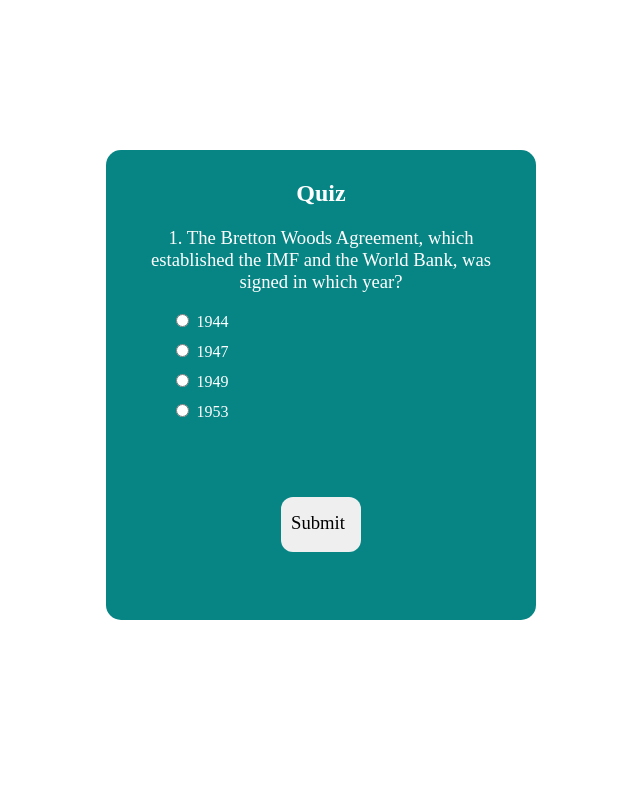
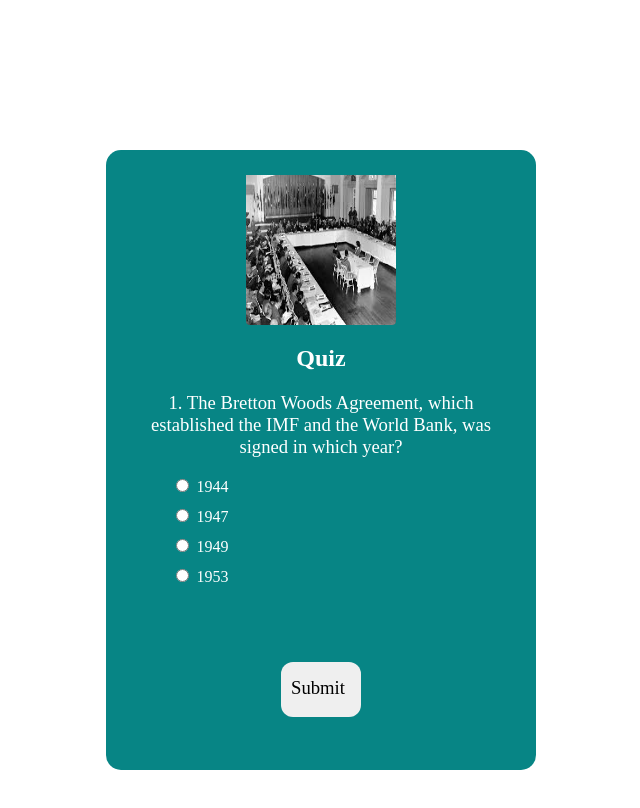
Before and after one commit to Dani5032/Quiz-Site, a plain HTML site: page index.html in a window 1280 px wide. Shown: the whole page, without its empty margins (319-959 px from the left). Drawn offline with Linux system fonts and the light colour scheme.

Commit message:
adding pictures to each question

```diff
--- a/index.html
+++ b/index.html
@@ -8,6 +8,7 @@
 </head>
 <body>
     <div class="quiz">
+        <img src="" alt="image" id="replaceImage">
         <h2>Quiz</h2>
         <p id="question"></p>
         <ul>
--- a/index.js
+++ b/index.js
@@ -43,7 +43,28 @@ const answers = [
     "Two",
     "Corsica"
 ];
-
+const images = [
+    "assets/pharaoh-pyramids.jpg",
+    "assets/Tigris-Euphrates Valley.jpg",
+    "assets/Hieroglyphics.jpg",
+    "assets/The German invasion of Poland.jpg",
+    "assets/ussr.png",
+    "assets/thomasjefferson.jpg",
+    "assets/13.png",
+    "assets/apollo.jpg",
+    "assets/georgewashington.jpg",
+    "assets/Delaware.jpg",
+    "assets/spain.jpg",
+    "assets/treatyofparis.jpg",
+    "assets/kenya.png",
+    "assets/congo.png",
+    "assets/brentonwoods.jpg",
+    "assets/euro.jpg",
+    "assets/zaibatsu.jpg",
+    "assets/mickeymouse.jpg",
+    "assets/anne.jpg",
+    "assets/corsica.jpg"
+]
 const allAnswers = [
     ["Aztec", "Roman", "Egyptian", "Greek"],
     ["Nile Valley", "Indus Valley", "Yellow River Valley", "Tigris-Euphrates Valley"],
@@ -68,6 +89,7 @@ const allAnswers = [
 ];
 
 
+
 // Setting up variables
 let Num = 0;
 let next = 0;
@@ -81,7 +103,8 @@ const radioAnswers = document.getElementsByName("answer");
 const quizData = questions.map((q, i) => ({
     question: q,
     correctAnswer: answers[i],
-    choices: allAnswers[i]
+    choices: allAnswers[i],
+    image: images[i]
 }));
 
 //shuffle the questions around
@@ -137,6 +160,8 @@ function loadQuestion() {
     Num++;
     questionsSection.innerText = Num+". " + quizData[next].question;
     const choices = quizData[next].choices;
+    const imageTag = document.getElementById("replaceImage");
+    imageTag.src = quizData[next].image;
 
     for (let i = 0; i < radioAnswers.length; i++) {
         radioAnswers[i].value = choices[i];
--- a/style.css
+++ b/style.css
@@ -7,13 +7,21 @@ body{
     margin-right: auto;
     background-color: rgb(7, 133, 133);
     width: 30%;
-    height: 450px;
+    height: 600px;
     margin-top: 150px;
     margin-bottom: 100px;
     border-radius: 15px;
     padding: 10px 25px;
 }
-
+img{
+    border-radius: 4px;
+    padding-top: 15px;
+    display: flex;
+    margin-left: auto;
+    margin-right: auto;
+    width: 150px;
+    height: 150px;
+}
 .quiz h2{
     text-align: center;
     color: white;
```
